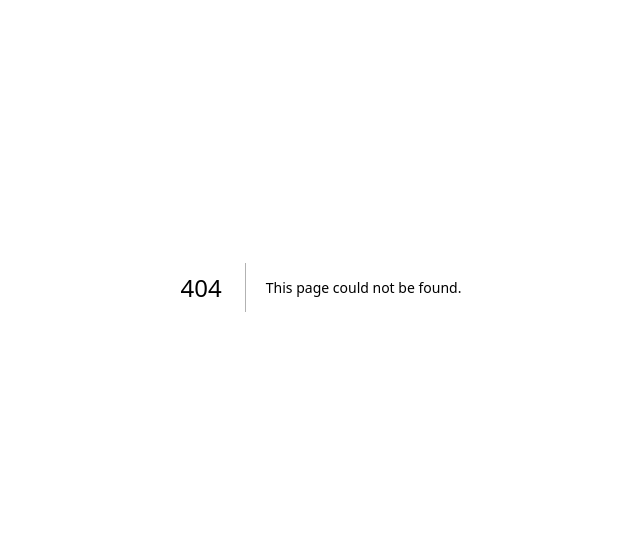
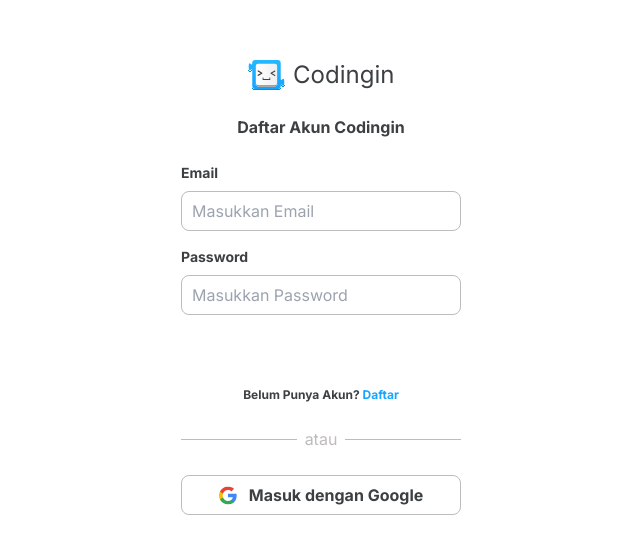
Before and after one commit to adhiastika0/codingin, a Next.js app: page /signin in a window 1280 px wide. Before the commit this address had no page. Shown: the part 113-666 px from the top of the page, without its empty margins (319-959 px from the left). Built offline with nearby package versions, Linux system fonts and the light colour scheme; no server answers.

Commit message:
feat: add signin feature

```diff
--- a/package.json
+++ b/package.json
@@ -9,6 +9,7 @@
     "lint": "next lint"
   },
   "dependencies": {
+    "cookies-next": "^4.1.1",
     "firebase": "^10.11.0",
     "firebase-tools": "^13.7.2",
     "next": "14.2.1",
--- /dev/null
+++ b/src/app/beranda/page.jsx
@@ -0,0 +1,54 @@
+'use client';
+import { db } from '@/firebase/clientApp';
+import { collection, query, where, getDocs } from 'firebase/firestore';
+import { getCookie } from 'cookies-next';
+import { useEffect, useState } from 'react'; // Import useEffect and useState
+
+export default function Home() {
+  const [users, setUsers] = useState([]); // State to hold fetched users
+
+  useEffect(() => {
+    const fetchUserCollection = async () => {
+      const fetchedUsers = await getUserCollection();
+      setUsers(fetchedUsers);
+    };
+
+    fetchUserCollection();
+  }, []); // Run once on component mount
+
+  return (
+    <div>
+      {/* Display fetched users here */}
+      {users.map((user) => (
+        <div key={user.id}>
+          {/* Access user properties here, e.g., user.name, user.email */}
+          <p>Username: {user.username}</p>
+          <p>Email: {user.email}</p>
+          <p>friend_count: {user.friend_count}</p>
+          <p>health: {user.health}</p>
+          <p>profile_picture: {user.profile_picture}</p>
+          <p>rank: {user.rank}</p>
+          <p>xp: {user.xp}</p>
+
+          {/* Add more user details as needed */}
+        </div>
+      ))}
+    </div>
+  );
+}
+
+async function getUserCollection() {
+  const users = await getUser();
+  return users;
+}
+
+async function getUser() {
+  const cookie = getCookie('userEmail');
+  console.log(cookie)
+  const docRef = collection(db, 'users');
+  const q = query(docRef, where('email', '==', cookie));
+  const docSnap = await getDocs(q);
+
+  const users = docSnap.docs.map((doc) => doc.data());
+  return users;
+}
--- /dev/null
+++ b/src/app/signin/page.jsx
@@ -0,0 +1,169 @@
+'use client';
+import { useRouter } from 'next/navigation';
+import Image from 'next/image';
+import { useState } from 'react';
+import { signInWithEmailAndPassword } from 'firebase/auth';
+import { collection, query, where, getDocs } from 'firebase/firestore';
+import { db, auth } from '@/firebase/clientApp';
+import CustomButton from '@/components/button';
+import { setCookie } from 'cookies-next';
+
+export default function Signup() {
+  const router = useRouter();
+  const [email, setEmail] = useState('');
+  const [password, setPassword] = useState('');
+  const [error, setError] = useState(null);
+
+  const getUserCollection = async (userEmail) => {
+    if (!userEmail) {
+      return null;
+    }
+
+    try {
+      const collectionRef = collection(db, 'users');
+      const q = query(collectionRef, where('email', '==', userEmail));
+      const querySnapshot = await getDocs(q);
+
+      return querySnapshot;
+    } catch (error) {
+      console.error('Error getting user collection:', error);
+      return null;
+    }
+  };
+
+  const handleSignIn = async (e) => {
+    // Basic email format validation (can be improved with regular expressions)
+    if (!/^[^\s@]+@[^\s@]+\.[^\s@]+$/.test(email)) {
+      setError('Masukkan format email yang benar. Contoh: user@example.com');
+      return; // Exit the function if email is invalid
+    }
+
+    if (!email || !password) {
+      setError('Masukkan email dan password');
+      return; // Exit the function if required fields are empty
+    }
+
+    signInWithEmailAndPassword(auth, email, password)
+      .then((userCredential) => {
+        // Signed in
+        const userEmail = userCredential.user.email;
+        console.log(userEmail);
+        setCookie('userEmail', userEmail);
+        alert('berhasil login cik');
+        router.push('/beranda');
+
+        getUserCollection(userEmail)
+          .then((querySnapshot) => {
+            if (querySnapshot) {
+              console.log('User collection:', querySnapshot);
+              querySnapshot.forEach((doc) => {
+                // Akses data dokumen
+                const docData = doc.data();
+
+                // Tampilkan nilai dari key 'email' dan 'rank'
+                console.log('Email:', docData.email);
+                console.log('Rank:', docData.rank);
+
+                // Lakukan operasi lain dengan data dokumen jika diperlukan
+              });
+              // Lakukan operasi lain dengan querySnapshot jika diperlukan
+            }
+          })
+          .catch((error) => {
+            console.error('Error getting user collection:', error);
+            setError(error);
+          });
+      })
+      .catch((error) => {
+        const errorCode = error.code;
+        const errorMessage = error.message;
+        console.log(errorCode, errorMessage);
+        setError(
+          'Terdapat kesalahan pada email atau password. Silahkan coba lagi'
+        );
+      });
+  };
+
+  function showError() {
+    if (error) {
+      return (
+        <p className="flex text-red-600 text-xs font-semibold self-stretch">
+          {error}
+        </p>
+      );
+    }
+    return null;
+  }
+
+  return (
+    <div className="App flex flex-col items-center justify-center gap-6 h-screen">
+      <div className="flex flex-col justify-center items-center gap-6 w-[280px]">
+        <div className="flex gap-2">
+          <Image
+            src="/logo.svg"
+            width={37.5}
+            height={30}
+            alt="Logo Codingin"
+            priority
+          />
+          <p className="text-2xl">Codingin</p>
+        </div>
+        <p className="font-bold">Daftar Akun Codingin</p>
+        <div className="flex flex-col gap-4">
+          <div className="flex flex-col gap-2">
+            <label className="text-sm font-bold">Email</label>
+            <input
+              className="flex border-abugelap justify-center items-center w-[280px] h-[40px] gap-3 rounded-lg border py-3 px-2.5"
+              type="email"
+              placeholder="Masukkan Email"
+              value={email}
+              onChange={(e) => setEmail(e.target.value)}
+            />
+          </div>
+          <div className="flex flex-col gap-2">
+            <label className="text-sm font-bold">Password</label>
+            <input
+              className="flex border-abugelap justify-center items-center w-[280px] h-[40px] gap-3 rounded-lg border py-3 px-2.5"
+              type="password"
+              placeholder="Masukkan Password"
+              value={password}
+              onChange={(e) => setPassword(e.target.value)}
+            />
+          </div>
+
+          {showError()}
+
+          <CustomButton
+            backgroundColor={'biru-gradient'}
+            shadowColor={'bayangan_biru'}
+            onClick={handleSignIn}
+          >
+            Buat Akun
+          </CustomButton>
+
+          <p className="text-center text-xs font-bold">
+            Belum Punya Akun?{' '}
+            <a className="text-biru" href="/signup">
+              Daftar
+            </a>
+          </p>
+        </div>
+        <div className="flex items-center self-stretch gap-2">
+          <hr className="flex w-full h-px border-abugelap" />
+          <p className="text-abugelap">atau</p>
+          <hr className="w-full h-px border-abugelap" />
+        </div>
+        <button className="flex border-abugelap font-bold justify-center items-center w-[280px] h-[40px] gap-3 rounded-lg border">
+          <Image
+            src="/google.svg"
+            width={18}
+            height={18}
+            alt="Logo Codingin"
+            priority
+          />
+          Masuk dengan Google
+        </button>
+      </div>
+    </div>
+  );
+}
--- a/src/app/signup/page.jsx
+++ b/src/app/signup/page.jsx
@@ -3,7 +3,7 @@
 import { useState } from 'react';
 import { useCreateUserWithEmailAndPassword } from 'react-firebase-hooks/auth';
 import { auth, db } from '@/firebase/clientApp';
-import Button from '@/components/button';
+import CustomButton from '@/components/button';
 import { addDoc, collection } from 'firebase/firestore';
 
 async function setUser(username, email) {
@@ -106,9 +106,9 @@
             />
           </div>
 
-          <Button backgroundColor={'bg-biru-gradient'} onClick={handleSignUp}>
+          <CustomButton backgroundColor={'biru-gradient'} shadowColor={'bayangan_biru'} onClick={handleSignUp}>
             Buat Akun
-          </Button>
+          </CustomButton>
 
           <p className="text-center text-xs font-bold">
             Sudah Punya Akun?{' '}
--- a/src/components/button.jsx
+++ b/src/components/button.jsx
@@ -1,7 +1,7 @@
-const Button = ({ children, backgroundColor, onClick }) => {
+const CustomButton = ({ children, backgroundColor, shadowColor, onClick }) => {
   return (
     <button
-      className={`flex items-center justify-center text-white self-stretch ${backgroundColor} font-bold py-2 px-4 rounded-md shadow-customin`}
+      className={`flex items-center justify-center text-white self-stretch bg-${backgroundColor} font-bold py-2 px-4 rounded-md shadow-${shadowColor} active:translate-y-[6px] active:shadow-none`}
       onClick={onClick}
     >
       {children}
@@ -9,4 +9,4 @@
   );
 };
 
-export default Button;
+export default CustomButton;
--- a/tailwind.config.js
+++ b/tailwind.config.js
@@ -17,6 +17,8 @@
         "gradient-conic":
           "conic-gradient(from 180deg at 50% 50%, var(--tw-gradient-stops))",
         "biru-gradient": "linear-gradient(180deg, #24B9FF 0%, #17A2FF 100%)",
+        "biru-gradient-hover": "linear-gradient(180deg, #0D9FE3 0%, #17A2FF 100%)",
+
       },
       colors: {
         biru: '#18A4FF',
@@ -25,7 +27,7 @@
         abuterang: '#E6E6E6'
       },
       boxShadow: {
-        customin: '0px 6px 0px 0px #0291D8',
+        bayangan_biru: '0px 6px 0px #0291D8',
       },
     },
   },
```
Also changed, not shown: 1 other file (tests, documents, lock files or other folders).
